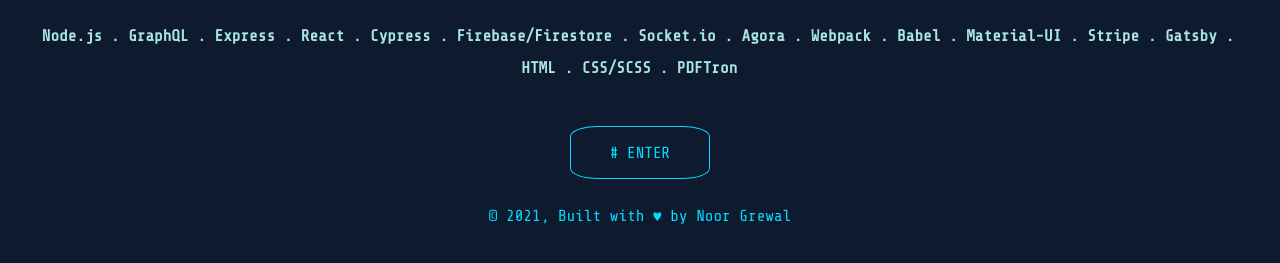
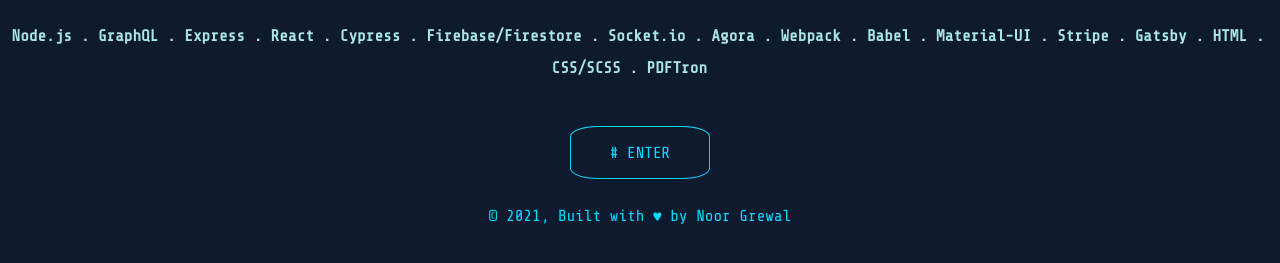
Before and after one commit to gjagnoor/portfolio, a Gatsby site: page / in a window 1280 px wide. Shown: the part 387-650 px from the top of the page. Built offline with nearby package versions, Linux system fonts and the light colour scheme; Gatsby itself is replaced by a stand-in of ours.

Commit message:
removed unnecessary padding

```diff
--- a/src/components/layout.css
+++ b/src/components/layout.css
@@ -26,7 +26,7 @@ body {
   overflow-x: hidden;
   overflow-y: scroll;
   height: 100%;
-  margin: 7em !important;
+  /* margin: 7em !important; */
 
 }
 article,
--- a/src/components/layout.js
+++ b/src/components/layout.js
@@ -17,7 +17,7 @@ const Layout = ({ children }) => {
         className="vertical-center"
         style={{
           // don't remove the padding it affects the profile page man
-          padding: "0em 1em 0em 1em",
+          // padding: "0em 1em 0em 1em",
           maxWidth: 1400,
           display: "flex",
           flexDirection: "column",
```
